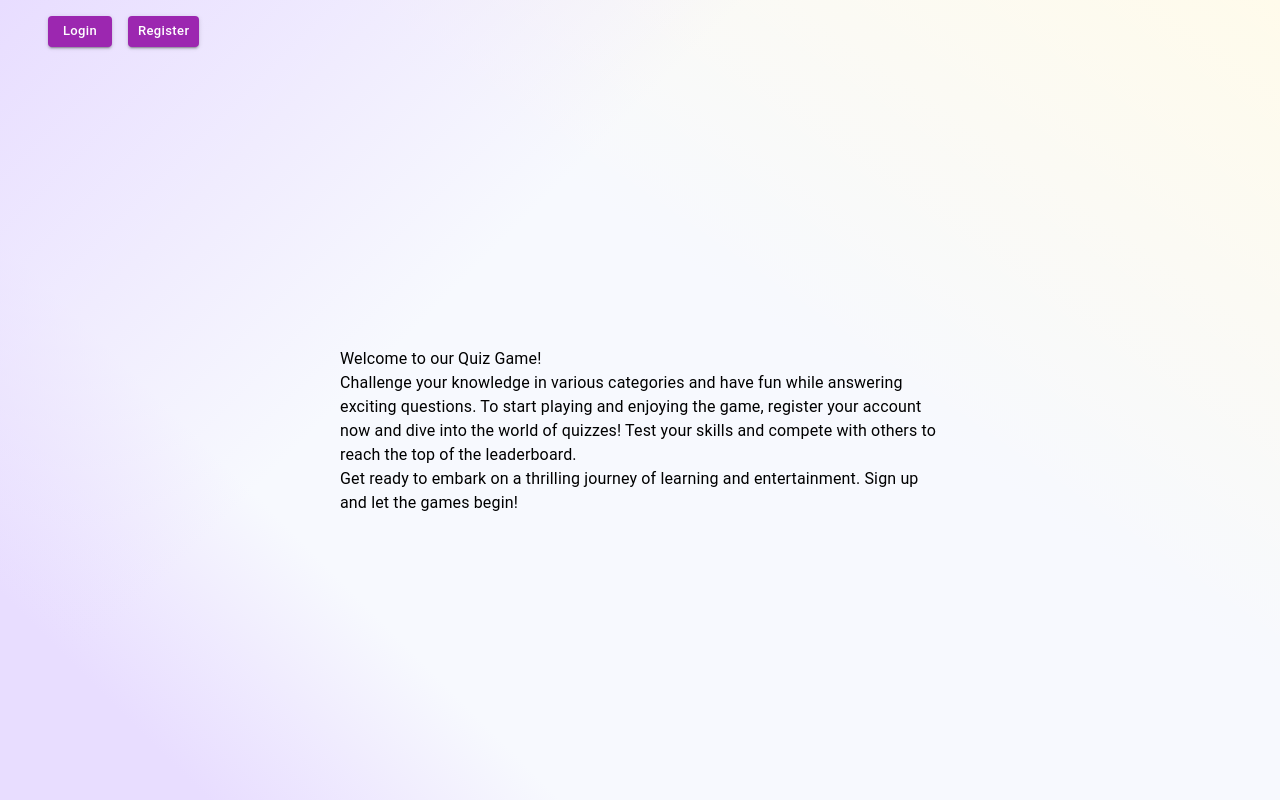
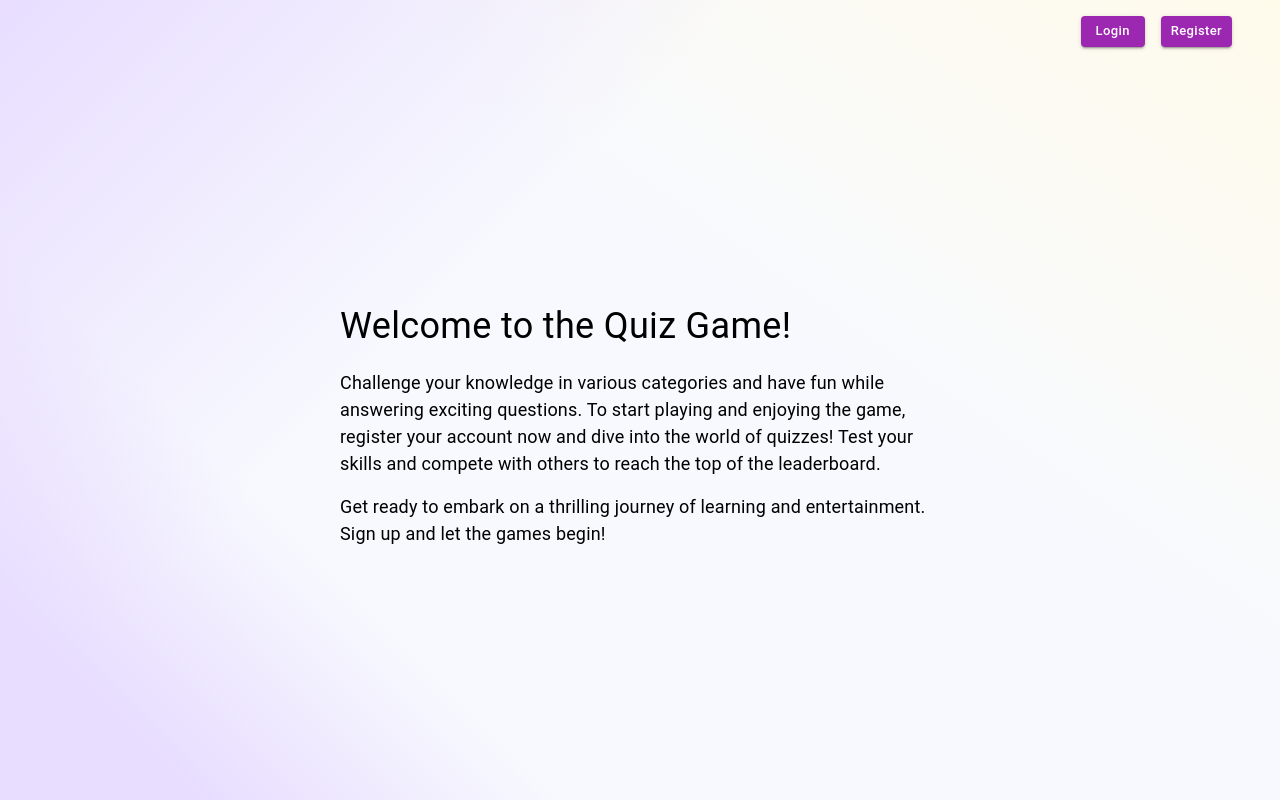
Before and after one commit to stanislavsemeniuk/quiz-game, a Next.js app: page / in a window 1280 px wide. Built offline with nearby package versions, Linux system fonts and the light colour scheme; no server answers.

Commit message:
fix: implemented new styles for main page an added extra link, deleted background on auth pages, mover login and register buttons in header

```diff
--- a/src/app/globals.css
+++ b/src/app/globals.css
@@ -24,4 +24,9 @@ a:active {
   text-decoration: none;
   outline: none;
   color: inherit;
+  transition: 0.3s;
 }
+
+a:hover {
+  opacity: 0.5;
+}
--- a/src/app/page.tsx
+++ b/src/app/page.tsx
@@ -1,6 +1,8 @@
 'use client';
 
 import { Box, Button, Typography } from '@mui/material';
+import LeaderboardIcon from '@mui/icons-material/Leaderboard';
+import AccountBoxIcon from '@mui/icons-material/AccountBox';
 import Link from 'next/link';
 
 import { useAuthContext } from '@/context/AuthContext';
@@ -18,7 +20,7 @@ export default function Home() {
       padding="0 32px">
       <Box maxWidth="600px" margin="0 auto">
         {user ? (
-          <Box display="flex" flexDirection="column" alignItems="center">
+          <Box display="flex" flexDirection="column" alignItems="center" gap="24px">
             <Link href="/game">
               <Button
                 size="large"
@@ -29,19 +31,30 @@ export default function Home() {
               </Button>
             </Link>
             <Link href="/profile">
-              <Typography marginTop="24px">Go to profile</Typography>
+              <Box display="flex" gap="8px" alignItems="center">
+                <AccountBoxIcon />
+                <Typography>Profile</Typography>
+              </Box>
+            </Link>
+            <Link href="/leaderboards">
+              <Box display="flex" gap="8px" alignItems="center">
+                <LeaderboardIcon />
+                <Typography>Leaderboards</Typography>
+              </Box>
             </Link>
           </Box>
         ) : (
           <>
-            <Typography component="h3">Welcome to our Quiz Game!</Typography>
-            <Typography>
+            <Typography textAlign={{ xs: 'justify', sm: 'left' }} component="h1" fontSize="36px">
+              Welcome to the Quiz Game!
+            </Typography>
+            <Typography textAlign={{ xs: 'justify', sm: 'left' }} fontSize="18px" margin="16px 0">
               Challenge your knowledge in various categories and have fun while answering exciting
               questions. To start playing and enjoying the game, register your account now and dive
               into the world of quizzes! Test your skills and compete with others to reach the top
               of the leaderboard.
             </Typography>
-            <Typography>
+            <Typography textAlign={{ xs: 'justify', sm: 'left' }} fontSize="18px" margin="16px 0">
               Get ready to embark on a thrilling journey of learning and entertainment. Sign up and
               let the games begin!
             </Typography>
--- a/src/components/Header.tsx
+++ b/src/components/Header.tsx
@@ -10,7 +10,6 @@ import AccountBoxIcon from '@mui/icons-material/AccountBox';
 import LogoutIcon from '@mui/icons-material/Logout';
 import LeaderboardIcon from '@mui/icons-material/Leaderboard';
 
-import type { User } from '@/firebase/db';
 import { logOut } from '@/firebase/auth';
 import { getUserData } from '@/firebase/db';
 import { useAuthContext } from '@/context/AuthContext';
@@ -58,14 +57,12 @@ export default function Header() {
             </Link>
           </Box>
           <Box display="flex" gap="16px" alignItems="center">
-            {username && (
-              <Link href="/profile">
-                <Box display="flex" gap="4px" alignItems="center">
-                  <AccountBoxIcon color="secondary" sx={{ width: '32px', height: '32px' }} />
-                  <Typography>{username}</Typography>
-                </Box>
-              </Link>
-            )}
+            <Link href="/profile">
+              <Box display="flex" gap="4px" alignItems="center">
+                <AccountBoxIcon color="secondary" sx={{ width: '32px', height: '32px' }} />
+                <Typography>{username ? username : '...'}</Typography>
+              </Box>
+            </Link>
 
             <Button onClick={handleLogOut}>
               <LogoutIcon
@@ -76,7 +73,7 @@ export default function Header() {
           </Box>
         </>
       ) : (
-        <Box display="flex" gap="16px">
+        <Box display="flex" gap="16px" width="100%" justifyContent="flex-end">
           <Link href="/login">
             <Button
               sx={{ textTransform: 'capitalize' }}
@@ -93,7 +90,7 @@ export default function Header() {
               variant="contained"
               size="small"
               color="secondary">
-              register
+              Register
             </Button>
           </Link>
         </Box>
```
Also changed, not shown: src/app/(auth)/layout.tsx (+1 -6 lines).
